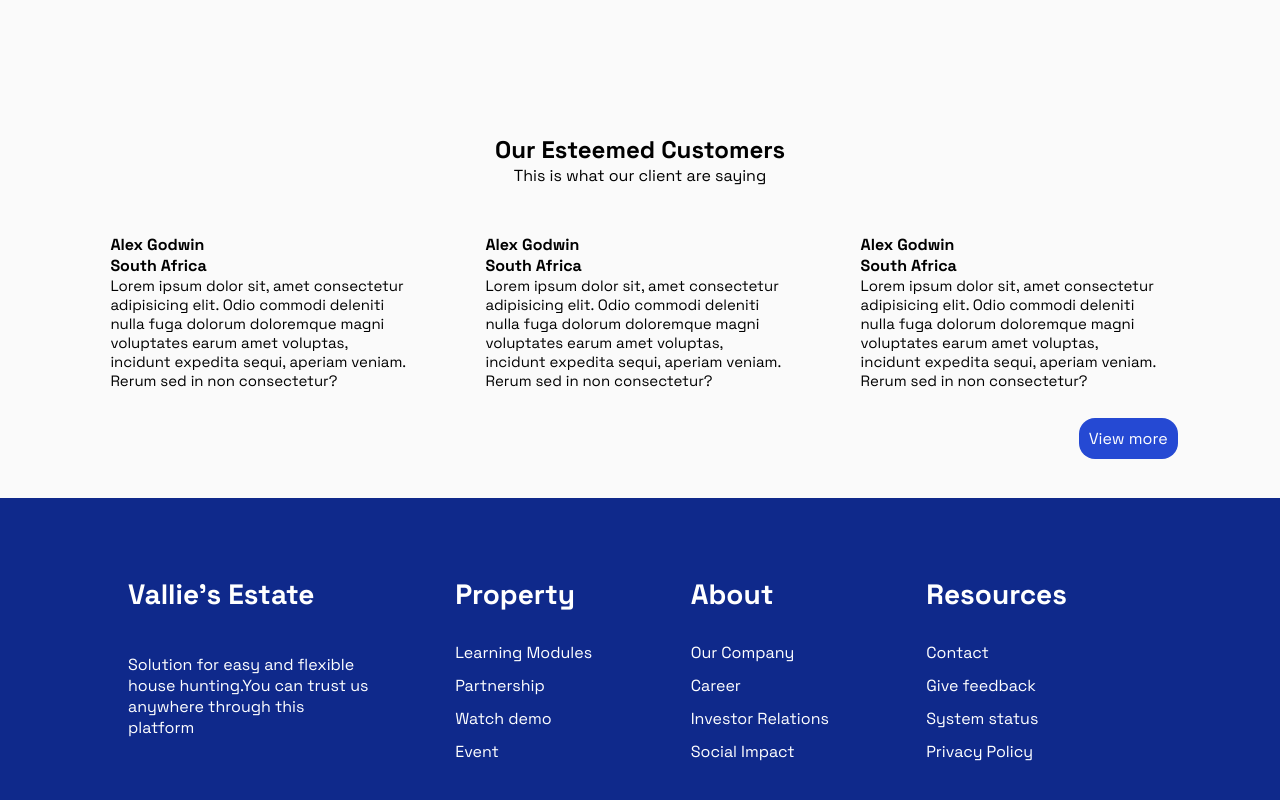
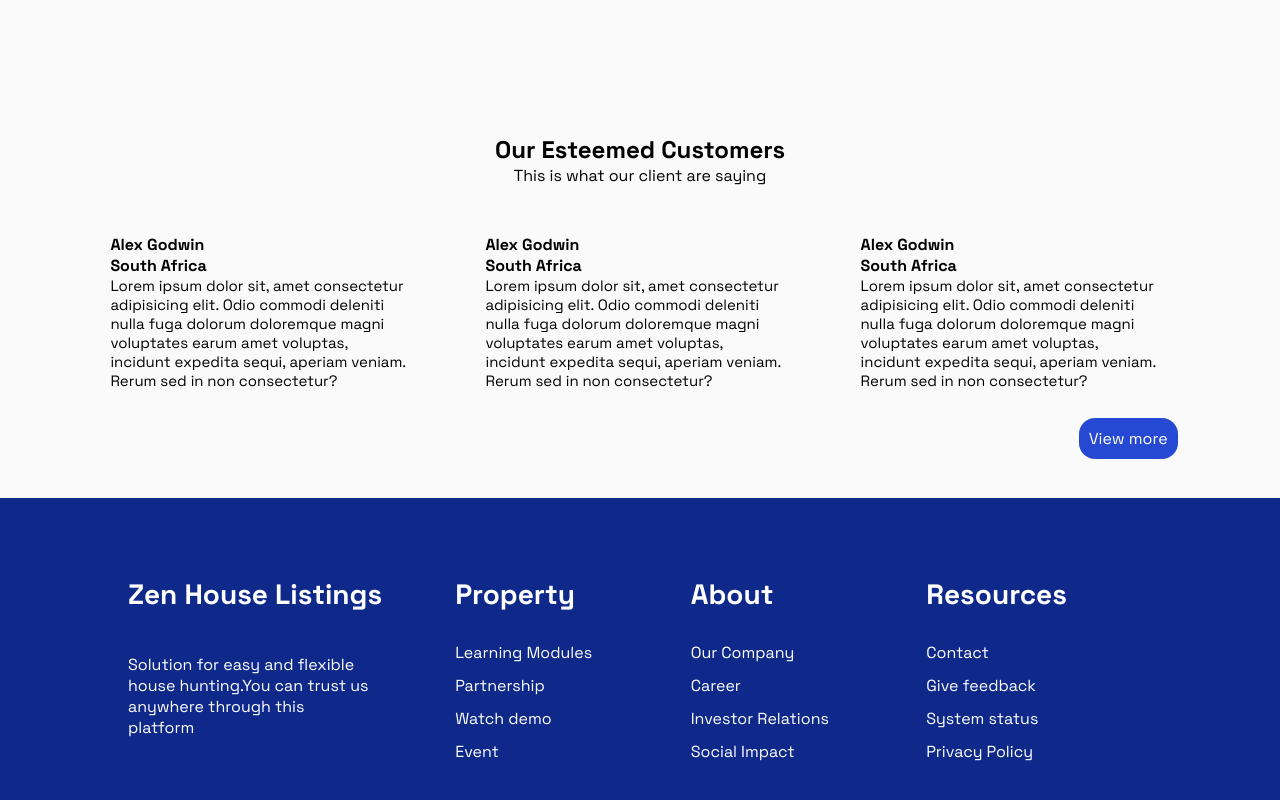
Before and after one commit to Rlynette/Zen-Housing-frontend, a React (Create React App) app: page / in a window 1280 px wide. Shown: the part 1871-2671 px from the top of the page. Built offline with nearby package versions, Linux system fonts and the light colour scheme.

Commit message:
edit home.js file

```diff
--- a/src/components/Home.js
+++ b/src/components/Home.js
@@ -157,7 +157,7 @@
         <div className="mainfootercontainer">
           <div className="innerfooter">
             <div className="vallieestate">
-              <h3>Vallie's Estate</h3>
+              <h3>Zen House Listings</h3>
               <p>
                 Solution for easy and flexible <br /> house hunting.You can
                 trust us <br /> anywhere through this
```
